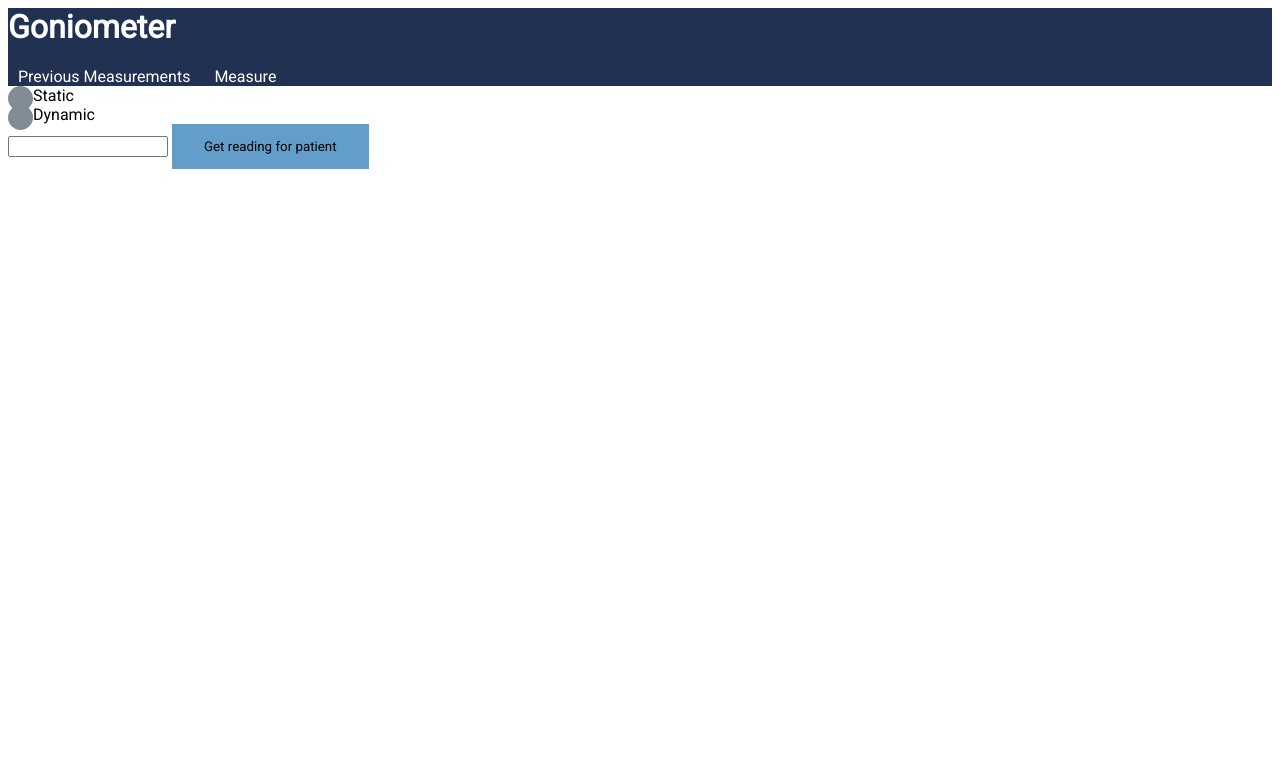
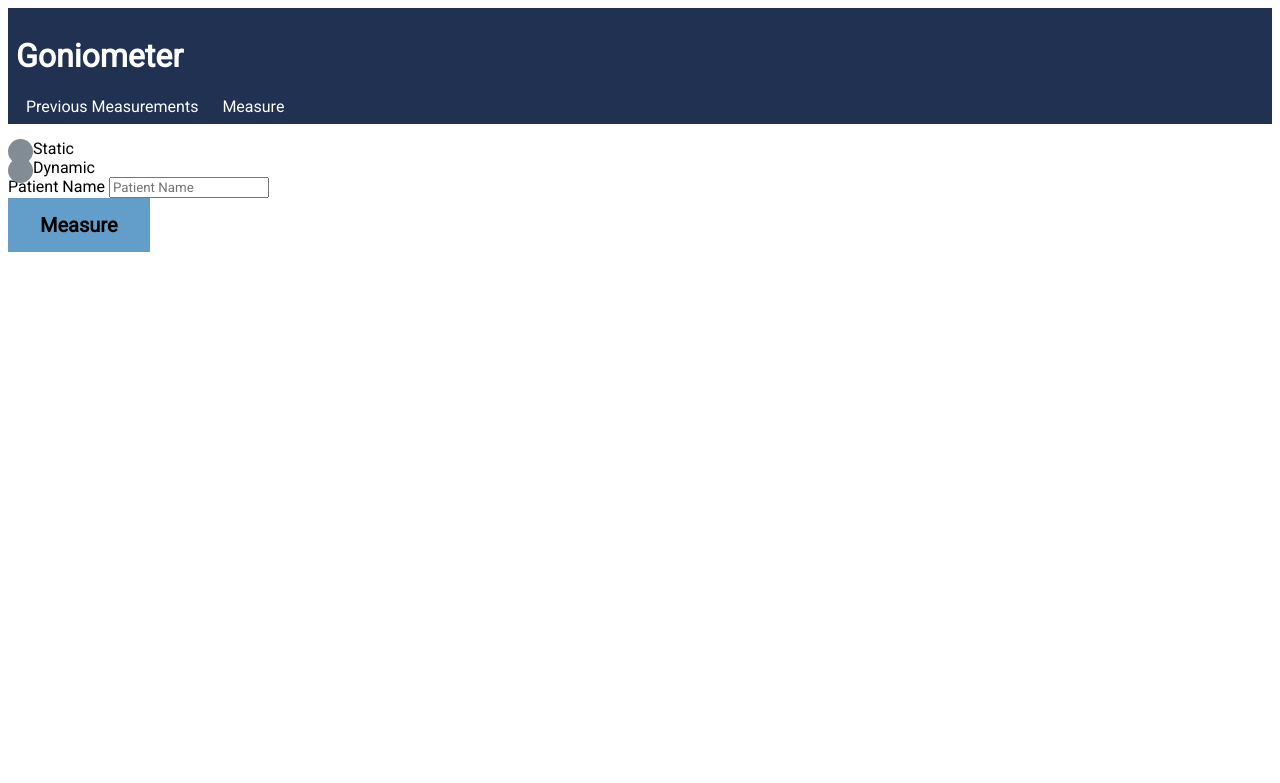
Before and after one commit to ece4180/ece4180.github.io, a Python web app: template templates/index.html in a window 1280 px wide. Shown: the top 783 px of the page. Run offline with Jinja, Linux system fonts and the light colour scheme; the template is opened without the code that fills it, so the values that code supplies are empty.

Commit message:
header and content margins

```diff
--- a/templates/index.html
+++ b/templates/index.html
@@ -8,9 +8,18 @@
         font-family: 'Roboto';
       }
 
+      body {
+        margin: 0px;
+      }
+
+      .content {
+        margin: 8px;
+      }
+
       .header {
         background-color: #203152;
         color: #fff;
+        padding: 8px;
       }
 
       .header-item {
@@ -23,6 +32,13 @@
         border: none;
         padding: 15px 32px;
         background-color: #639ECB;
+        font-size: 20px;
+        font-weight: bold;
+      }
+
+      form {
+        padding-top: 15px;
+        display: block;
       }
 
       .container {
@@ -78,7 +94,7 @@
         width: 8px;
         height: 8px;
         border-radius: 50%;
-        background: #E8E0D6;
+        background: #fff;
       }
     </style>
     <div class="header">
@@ -89,9 +105,9 @@
       </span>
     </div>
   </head>
-  <body>
+  <body class="content">
     <form method="get" action="measure">
-      <div>
+      <span>
         <label for="static" class="container">Static
           <input type="radio" id="static" name="type" value="static">
           <span class="checkmark"></span>
@@ -101,9 +117,12 @@
           <input type="radio" id="dynamic" name="type" value="dynamic">
           <span class="checkmark"></span>
         </label><br>
+      </span>
+      <div>
+        <label for="Name">Patient Name</label>
+        <input type="text" placeholder="Patient Name" id="Name" name="Name"/>
       </div>
-      <input type="text" name="Name"/>
-      <button class="submit-button" type="submit">Get reading for patient</button>
+      <button class="submit-button" type="submit">Measure</button>
     </form>
   </body>
 </html>
```
Also changed, not shown: templates/dynamic.html (+16 -5 lines), templates/history.html (+11 -0 lines), templates/static.html (+11 -0 lines).
